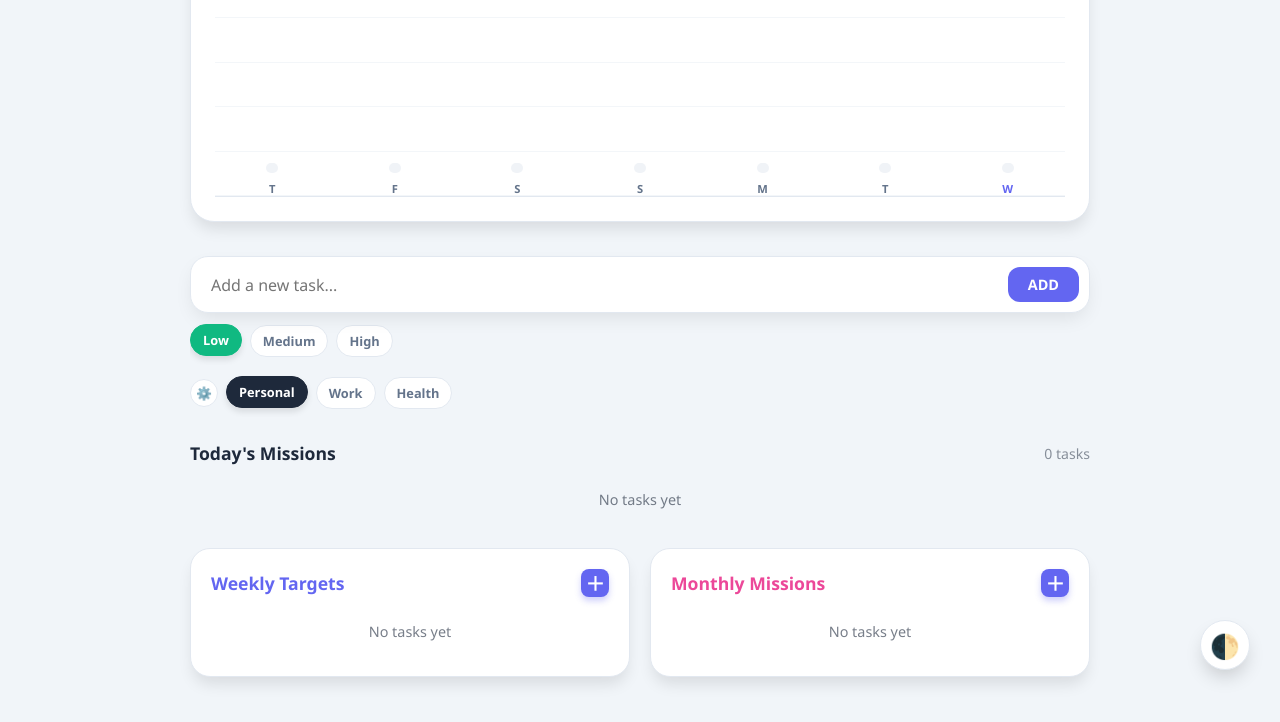
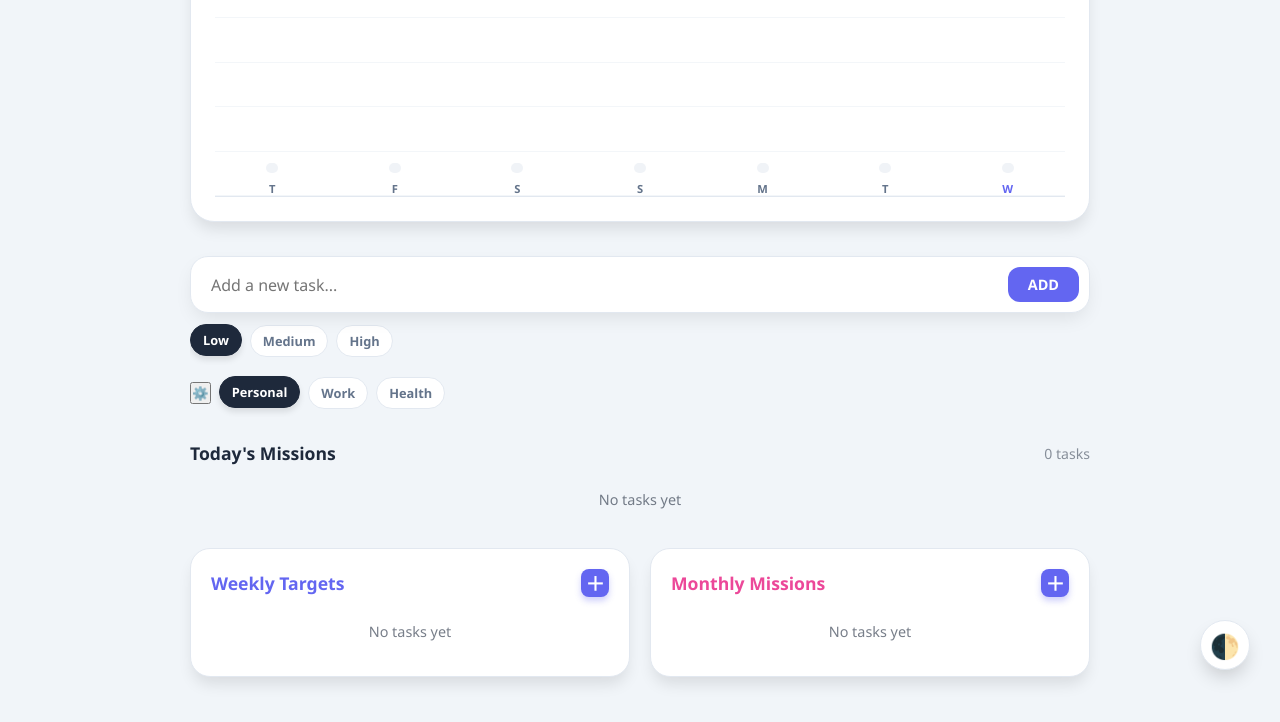
Before and after one commit to Devilmayycryyy/todo-app, a website: page index.html in a window 1280 px wide. Shown: the part 100-822 px from the top of the page. Drawn offline with Linux system fonts and the light colour scheme.

Commit message:
Update index.html

```diff
--- a/index.html
+++ b/index.html
@@ -159,15 +159,14 @@
             padding: 6px 12px; border-radius: 50px; background: var(--bg-card); border: 1px solid var(--border);
             color: var(--text-secondary); font-size: 0.8rem; font-weight: 600; cursor: pointer; white-space: nowrap; transition: 0.2s;
         }
-        .chip.active { background: var(--text-primary); color: white; border-color: var(--text-primary); transform: translateY(-1px); box-shadow: 0 4px 6px rgba(0,0,0,0.1); }
-        .chip.p-high.active { background: var(--danger); border-color: var(--danger); }
-        .chip.p-med.active { background: #f59e0b; border-color: #f59e0b; }
-        .chip.p-low.active { background: var(--success); border-color: var(--success); }
-        .manage-btn {
-            width: 28px; height: 28px; border-radius: 50%; background: var(--bg-card); border: 1px solid var(--border);
-            color: var(--text-secondary); display: flex; align-items: center; justify-content: center;
-            cursor: pointer; flex-shrink: 0; transition: 0.2s; font-size: 0.8rem;
-        }
+       .chip.active {
+    background: var(--text-primary);
+    color: var(--bg-card); /* CHANGED: Uses theme background color for text */
+    border-color: var(--text-primary);
+    transform: translateY(-1px);
+    box-shadow: 0 4px 6px rgba(0,0,0,0.1);
+}
+
 
         /* --- MODALS --- */
         .modal-overlay {
```
